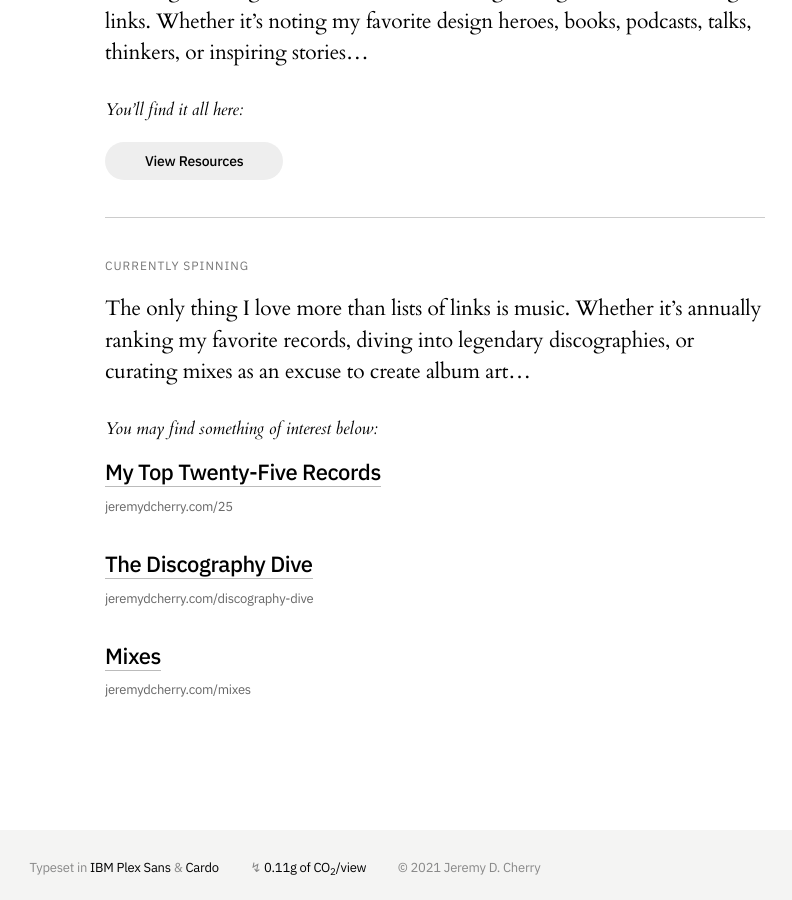
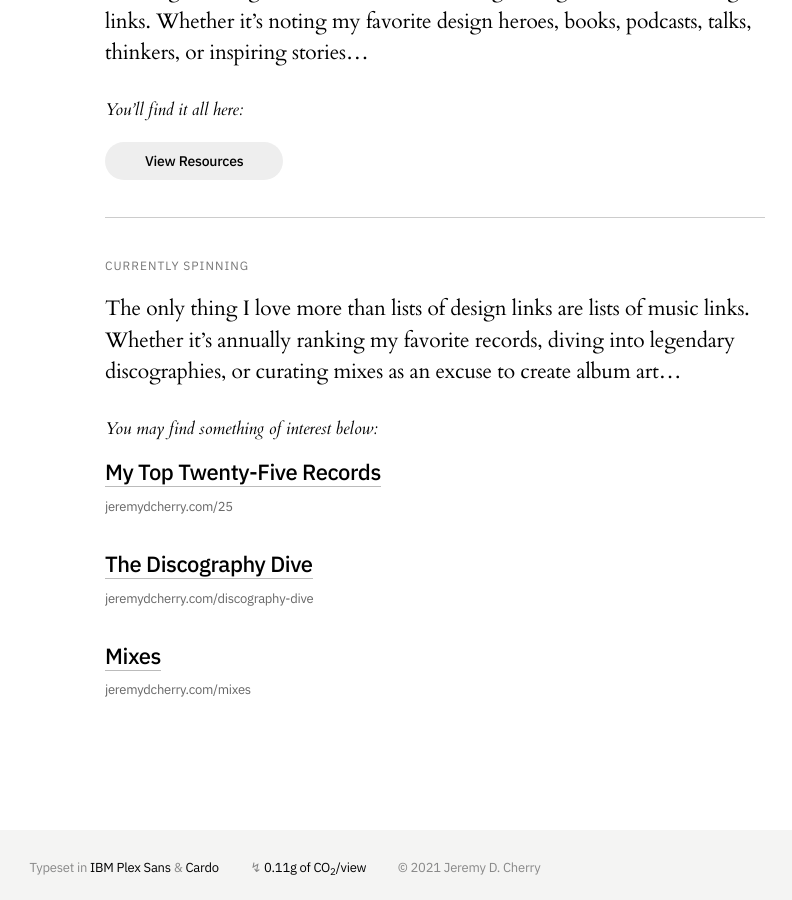
Before and after one commit to jeremydcherry/jeremydcherry.github.io, a Jekyll site: the page built from index.md, in a window 1280 px wide and 900 px high, scrolled down 2423 px. Shown: the whole window, without its empty margins (355-1147 px from the left). Built offline with Jekyll 4.4.1, drawn with Linux system fonts in a browser that asks for light colours.

Commit message:
Updated Home

```diff
--- a/index.md
+++ b/index.md
@@ -79,7 +79,7 @@
 
 #### Currently Spinning
 
-The only thing I love more than lists of links is music. Whether it’s annually ranking my favorite records, diving into legendary discographies, or curating mixes as an excuse to create album art...
+The only thing I love more than lists of design links are lists of music links. Whether it’s annually ranking my favorite records, diving into legendary discographies, or curating mixes as an excuse to create album art...
 
 ##### _You may find something of interest below:_
 
```
